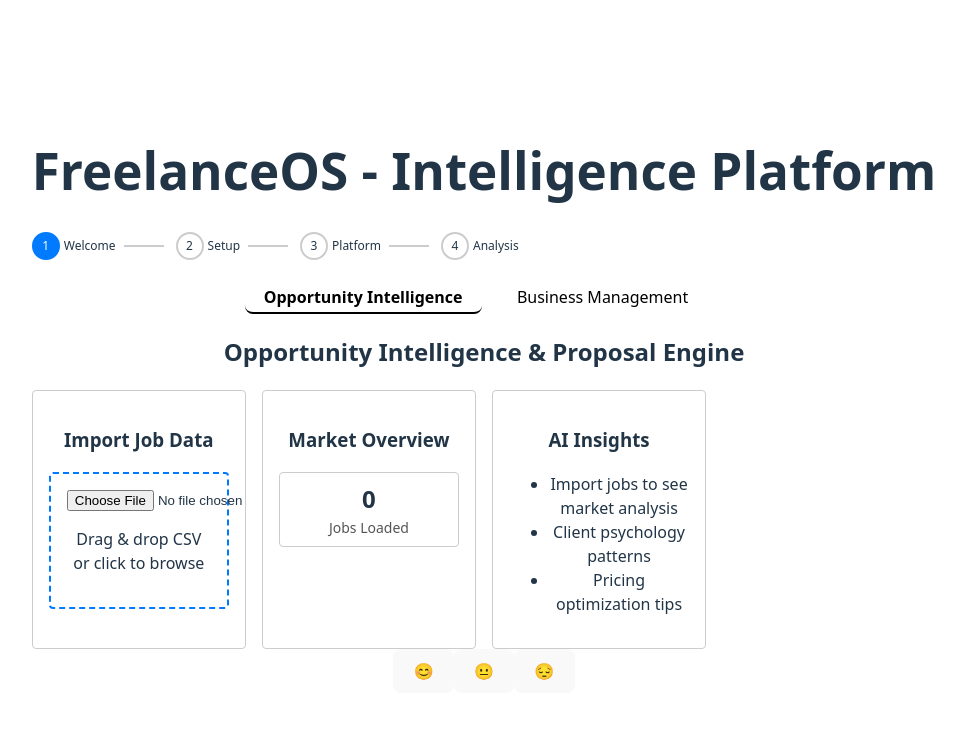
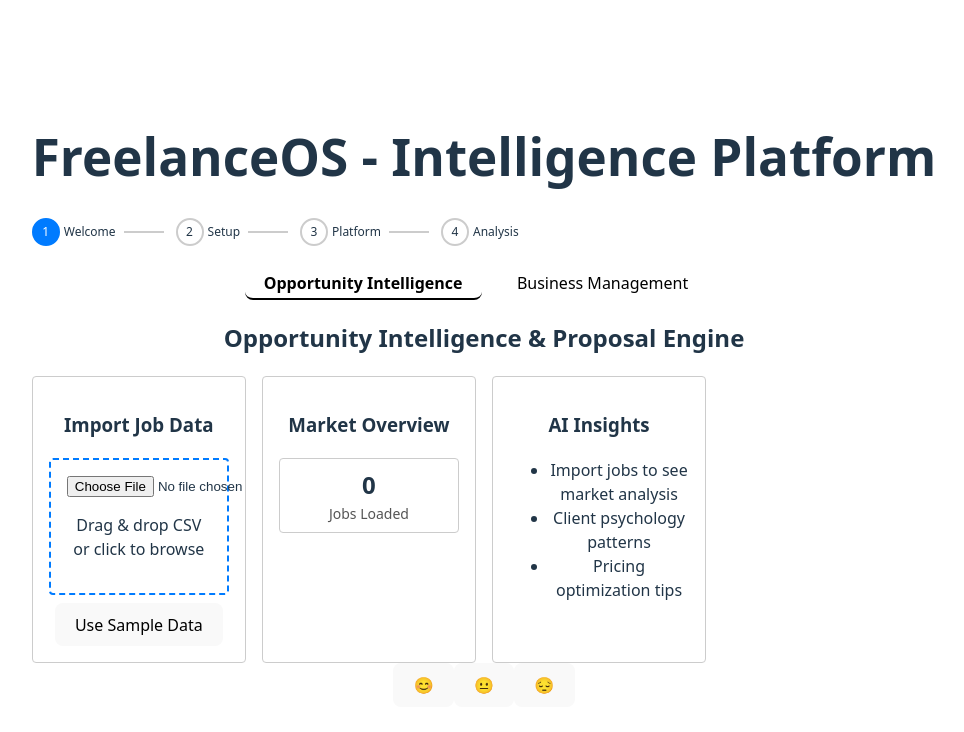
Before and after one commit to piercetoppart/CHAD-MVP, a React (Vite) app in the folder frontend/: page /proto in a window 1280 px wide. Shown: the top 732 px of the page, without its empty margins (156-1120 px from the left). Built offline with nearby package versions, Linux system fonts and the light colour scheme.

Commit message:
frontend: add sample data import and progress

```diff
--- a/frontend/src/components/CSVImport.tsx
+++ b/frontend/src/components/CSVImport.tsx
@@ -35,6 +35,7 @@ const CSVImport = ({ onImport }: CSVImportProps) => {
       <input
         type="file"
         accept=".csv"
+        aria-label="Upload CSV file"
         onChange={(e) => handleFiles(e.target.files)}
       />
       <p>Drag & drop CSV or click to browse</p>
--- a/frontend/src/components/MoodSelector.tsx
+++ b/frontend/src/components/MoodSelector.tsx
@@ -5,7 +5,11 @@ const moods = ['😊', '😐', '😔'];
 const MoodSelector: FC = () => (
   <div className="mood-selector">
     {moods.map((mood) => (
-      <button key={mood} aria-label={`Select mood ${mood}`}>
+      <button
+        key={mood}
+        aria-label={`Select mood ${mood}`}
+        title={`Mood ${mood}`}
+      >
         {mood}
       </button>
     ))}
--- a/frontend/src/components/ProgressSteps.tsx
+++ b/frontend/src/components/ProgressSteps.tsx
@@ -15,6 +15,7 @@ const ProgressSteps: FC<ProgressStepsProps> = ({ steps, current }) => (
       <div key={step.label} className="step-wrapper">
         <div
           className={`step-circle ${idx < current ? 'completed' : ''} ${idx === current ? 'active' : ''}`}
+          aria-current={idx === current ? 'step' : undefined}
         >
           {idx < current ? '✓' : idx + 1}
         </div>
--- a/frontend/src/pages/ProtoMVP.tsx
+++ b/frontend/src/pages/ProtoMVP.tsx
@@ -10,6 +10,7 @@ import '../proto.css';
 const ProtoMVP = () => {
   const [tab, setTab] = useState<'opportunity' | 'business'>('opportunity');
   const [step, setStep] = useState(0);
+  const [jobs, setJobs] = useState<string[][]>([]);
 
   const steps: Step[] = [
     { label: 'Welcome' },
@@ -17,6 +18,17 @@ const ProtoMVP = () => {
     { label: 'Platform' },
     { label: 'Analysis' },
   ];
+
+  const loadSampleData = async () => {
+    const res = await fetch('/sample-jobs.csv');
+    const text = await res.text();
+    const rows = text
+      .trim()
+      .split(/\r?\n/)
+      .map((r) => r.split(','));
+    setJobs(rows.slice(1));
+    setStep(1);
+  };
 
   return (
     <div className="container">
@@ -48,10 +60,18 @@ const ProtoMVP = () => {
           <h2>Opportunity Intelligence & Proposal Engine</h2>
           <div className="grid cols-3">
             <Card title="Import Job Data">
-              <CSVImport onImport={() => setStep(1)} />
+              <CSVImport
+                onImport={(rows) => {
+                  setJobs(rows.slice(1));
+                  setStep(1);
+                }}
+              />
+              <button className="button mt-2" onClick={loadSampleData}>
+                Use Sample Data
+              </button>
             </Card>
             <Card title="Market Overview">
-              <MetricCard value="0" label="Jobs Loaded" />
+              <MetricCard value={jobs.length.toString()} label="Jobs Loaded" />
             </Card>
             <Card title="AI Insights">
               <ul>
@@ -61,6 +81,13 @@ const ProtoMVP = () => {
               </ul>
             </Card>
           </div>
+          {jobs.length > 0 && (
+            <ul className="mt-2">
+              {jobs.map((j, idx) => (
+                <li key={idx}>{j[0]}</li>
+              ))}
+            </ul>
+          )}
         </section>
       )}
 
--- a/frontend/src/proto.css
+++ b/frontend/src/proto.css
@@ -115,3 +115,7 @@ header {
   display: block;
   margin: 0 auto 0.5rem;
 }
+
+.mt-2 {
+  margin-top: 0.5rem;
+}
```
Also changed, not shown: frontend/public/sample-jobs.csv (added), 1 other file (tests, documents, lock files or other folders).
